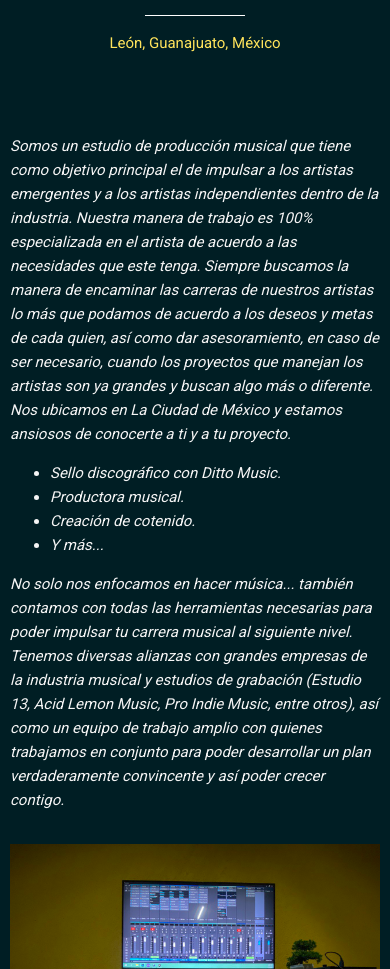
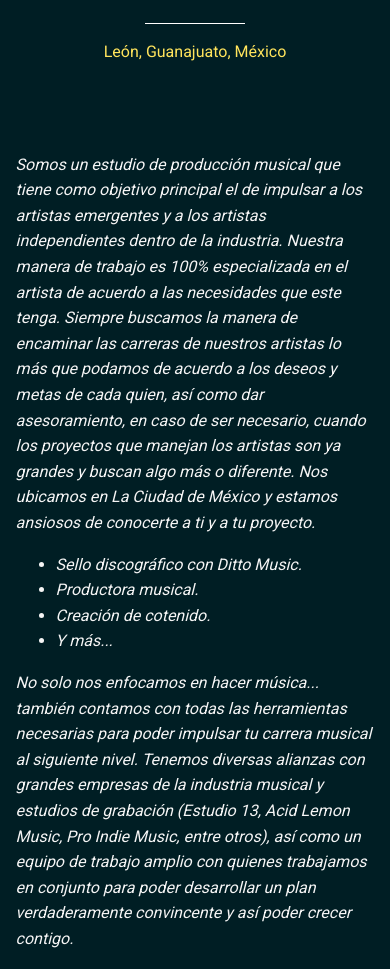
Before and after one commit to exxedridel/Xperimental-Sounds, a React app: page / in a window 390 px wide. Shown: the part 1031-2000 px from the top of the page. Built offline with nearby package versions, Linux system fonts and the light colour scheme; a web font is replaced by a local one.

Commit message:
FIX Container class styles for better responsive design

```diff
--- a/src/components/Right-to-bottom/ContainerRtB.styles.js
+++ b/src/components/Right-to-bottom/ContainerRtB.styles.js
@@ -1,8 +1,8 @@
 import styled from "styled-components";
 
 export const ContainerRtBStyled = styled.div`
-   line-height: 1.6;
-   font-style: italic;
+  line-height: 1.6;
+  font-style: italic;
 
   & article {
     grid-area: article;
@@ -10,22 +10,21 @@ export const ContainerRtBStyled = styled.div`
 
   & img {
     grid-area: image;
-    height: 100%;
+    height: 550px;
+    width: 100%;
     object-fit: cover;
-  }
-
-  @media (max-width: 58em) {
-   & img {
-      margin-top: 2rem;
-   }
+    margin-top: 2rem;
   }
 
   @media (min-width: 58em) {
-   display: grid;
-   place-items: center;
+    display: grid;
+    place-items: center;
     column-gap: 2rem;
     grid-template-columns: repeat(2, minmax(0, 1fr));
-    grid-template-areas:
-      "article image";
+    grid-template-areas: "article image";
+    & img {
+      height: 100%;
+      margin-top: 0;
+    }
   }
 `;
--- a/src/styles/global.css
+++ b/src/styles/global.css
@@ -7,6 +7,11 @@
 *::before,
 *::after {
   box-sizing: border-box;
+}
+
+html {
+  -webkit-text-size-adjust: 100%; /* Prevent font scaling in landscape while allowing user zoom */
+  /* scroll-behavior: smooth; */
 }
 
 /* Reset margins */
@@ -85,12 +90,12 @@ select {
 
   /* font-sizes */
   --fs-900: clamp(2.7rem, 6vw + 1rem, 5.5rem);
-  --fs-800: 3.5rem;
-  --fs-700: 1.5rem;
-  --fs-600: 1rem;
-  --fs-500: 1.75rem;
-  --fs-400: 0.9375rem;
-  --fs-300: 1rem;
+  --fs-800: 2rem;
+  --fs-700: 1.75rem;
+  --fs-600: 1.5rem;
+  --fs-500: 1.25rem;
+  --fs-400: 1rem;
+  --fs-300: 0.9375rem;
   --fs-200: 0.875rem;
 }
 
@@ -181,10 +186,10 @@ select {
 /*----------------------------------------------*/
 
 .container {
-  padding-top: 1rem;
-  padding-inline: 10px;
+  padding-top: 1.5em;
+  padding-inline: clamp(0.7em, 4vw, 5.5em);
   margin-inline: auto;
-  max-width: 74rem;
+  max-width: 77.5rem;
 }
 
 .flex-center {
```
